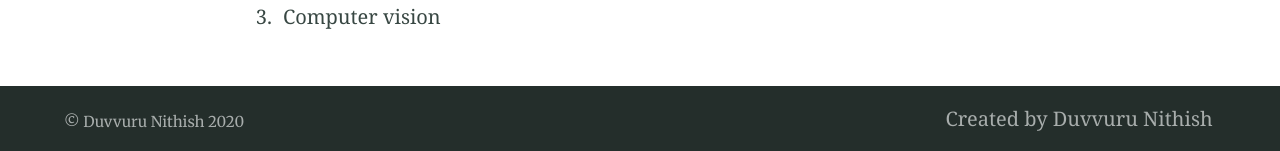
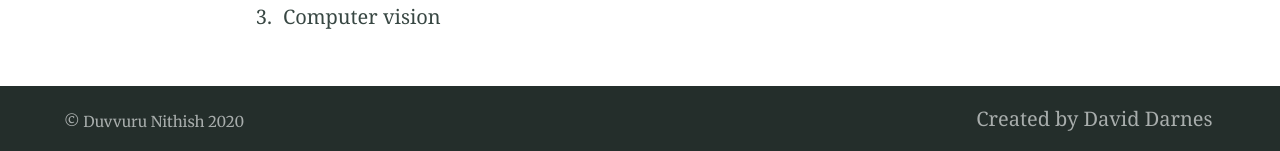
Before and after one commit to nithish96/nithish96.github.io, a Jekyll site: the page built from index.md, in a window 1280 px wide and 900 px high, scrolled down 1157 px. Shown: the part 746-897 px from the top of the window. Built offline with Jekyll 4.4.1, drawn with Linux system fonts in a browser that asks for light colours; our own code applies the rules of GitHub Pages for plain Markdown files.

Commit message:
change config to original

```diff
--- a/_config.yml
+++ b/_config.yml
@@ -25,12 +25,16 @@ plugins:
 paginate: 3 # jekyll-paginate > items per page
 paginate_path: blog/page:num # jekyll-paginate > blog page
 jekyll-mentions: https://twitter.com # jekyll-mentions > service used when @replying
-author: Nithish # jekyll-seo-tag > default author
+twitter:
+  username: DavidDarnes # jekyll-seo-tag > Owners twitter username
+author: DavidDarnes # jekyll-seo-tag > default author
 social: # jekyll-seo-tag > social overrides
-  name: Duvvuru Nithish # jekyll-seo-tag > real name
+  name: David Darnes # jekyll-seo-tag > real name
   links:  # jekyll-seo-tag > social aliases (sameAs)
-    - https://www.linkedin.com/in/duvvuru-nithish/
-    - https://github.com/nithish96
+    - https://twitter.com/DavidDarnes
+    - https://www.facebook.com/daviddarnes
+    - https://www.linkedin.com/in/daviddarnes
+    - https://github.com/daviddarnes
 
 
 # 4. Jekyll settings
@@ -85,6 +89,8 @@ favicons: # Favicons are also used in the manifest file. Syntax is 'size: path'
 navigation_header:
 - title: Home
   url: /
+- title: Elements
+  url: /elements/
 - title: Blog
   url: /blog/
 - title: Categories
@@ -94,11 +100,11 @@ navigation_header:
 
 
 navigation_footer:
-- title: Created by Duvvuru Nithish
-  url: https://nithish96.github.io
+- title: Created by David Darnes
+  url: https://darn.es
 
 social_links: # Appears in sidebar. Set the urls then uncomment and comment out as desired
-  LinkedIn: https://www.linkedin.com/in/duvvuru-nithish/
+  LinkedIn: https://www.linkedin.com/in/daviddarnes
   GitHub: https://github.com/nithsh96
 
-# theme: jekyll-theme-cayman
+theme: jekyll-theme-cayman
```
